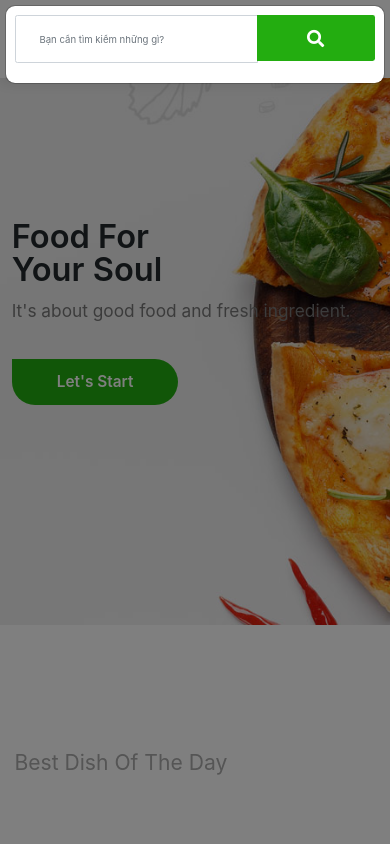
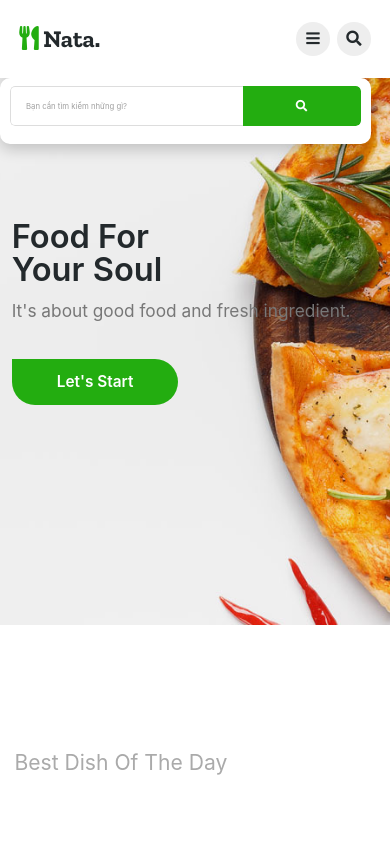
Before and after one commit to canh8386/nha-hang-CSE702025-N04-Nhom-18., a website: page index.html in a window 390 px wide. Both pictures are taken after a click on the icon 354 px from the left and 39 px from the top of the page. Shown: the top 844 px of the page. Drawn offline with nearby package versions, Linux system fonts and the light colour scheme; files whose address does not match are found by name.

Commit message:
Update style-home.css

```diff
--- a/assets/css/style-home.css
+++ b/assets/css/style-home.css
@@ -167,31 +167,6 @@ section {
     opacity: 0.8;
 }
 
-.modal-search .modal-sch-main
-{
-    border-radius: 10px;
-}
-
-.modal-search .search-btn
-{
-    background-color: var(--primary-color);
-    border-color: var(--primary-color);
-}
-
-.modal-search .search-btn i
-{
-    color: var(--white-color);
-}
-
-.modal-search .search-btn:hover
-{
-    opacity: 0.8;
-}
-
-.modal-search .search-box
-{
-    padding: 23px;
-}
 
 /* Slider */
 .slider {
@@ -920,109 +895,134 @@ a.menu-btn:hover {
         padding: 0.5rem 4rem 0.5rem 0;
     }
 }
-/* Trong style-home.css */
+/* THÊM CÁC QUY TẮC CSS CHO MODAL TÌM KIẾM TỪ TRANG MENU VÀO ĐÂY */
 
-/* Ẩn thanh tìm kiếm ban đầu và định vị */
-.custom-search-container {
-    position: fixed; /* Giữ nó ở trên cùng khi cuộn */
-    top: -100px; /* Ban đầu ẩn nó lên trên */
-    left: 0;
-    right: 0;
-    height: 70px; /* Chiều cao của thanh tìm kiếm */
-    background-color: #f7f7f7; /* Màu nền của thanh tìm kiếm */
+/* Ẩn lớp phủ nền mặc định của Bootstrap */
+.modal-backdrop {
+    display: none !important;
+}
+
+/* Điều chỉnh vị trí và hiển thị của modal tổng thể */
+#modelId.modal {
+    position: fixed; /* Giữ cố định trên màn hình */
+    top: var(--header-height); /* Sử dụng biến header-height để định vị ngay dưới header */
+    left: 50%; /* Đặt modal ở giữa theo chiều ngang */
+    transform: translateX(-50%); /* Dịch sang trái 50% chiều rộng của modal để căn giữa hoàn hảo */
+    width: 100%; /* Sẽ được giới hạn bởi max-width của modal-dialog */
+    display: block !important; /* Buộc display: block để có thể transition opacity/visibility */
+    opacity: 0; /* Ẩn ban đầu */
+    visibility: hidden; /* Ẩn ban đầu */
+    pointer-events: none; /* Không cho phép tương tác khi ẩn */
+    transition: opacity 0.3s ease-in-out, visibility 0.3s ease-in-out, top 0.3s ease-in-out; /* Thêm hiệu ứng chuyển động */
+    z-index: 1050; /* Đảm bảo modal nằm trên các nội dung khác */
+}
+
+/* Khi modal được hiển thị */
+#modelId.modal.show {
+    opacity: 1;
+    visibility: visible;
+    pointer-events: auto; /* Cho phép tương tác khi hiển thị */
+    top: var(--header-height); /* Giữ nguyên vị trí khi hiển thị để không bị trượt */
+}
+
+/* Điều chỉnh kích thước và vị trí của dialog bên trong modal */
+#modelId .modal-dialog {
+    max-width: 550px; /* Chiều rộng tối đa của khung tìm kiếm */
+    width: 90%; /* Chiếm 90% chiều rộng có sẵn */
+    margin: 0; /* Bỏ margin mặc định của Bootstrap */
+    transform: none !important; /* Ghi đè transform của Bootstrap để không làm lệch */
+    top: auto !important; /* Bỏ top mặc định của Bootstrap */
+}
+
+/* Tạo kiểu cho khung nội dung của modal */
+#modelId .modal-content.modal-sch-main {
+    border: none; /* Bỏ viền mặc định */
+    border-radius: 10px; /* Bo tròn góc */
+    box-shadow: 0 5px 15px rgba(0,0,0,0.2); /* Đổ bóng */
+    background-color: var(--white-color); /* Nền trắng */
+    padding: 10px 15px; /* Padding bên trong khung */
+}
+
+/* Định hình input group bên trong modal-body */
+#modelId .modal-body {
+    padding: 0 !important; /* Bỏ padding mặc định của modal-body */
+    display: flex;
+    align-items: center;
+    width: 100%;
+}
+
+#modelId .input-group {
+    flex-grow: 1; /* Cho phép input group mở rộng hết chiều rộng */
+    border-radius: 5px;
+    overflow: hidden;
+}
+
+/* Input tìm kiếm */
+#modelId .search-box.form-control {
+    height: 48px; /* Chiều cao input */
+    padding: 0 20px;
+    border: 1px solid #ddd;
+    border-right: none;
+    border-radius: 5px 0 0 5px;
+    font-size: 1.1em; /* Kích thước chữ placeholder */
+    outline: none;
+    box-shadow: none;
+}
+
+/* Tùy chỉnh placeholder text riêng biệt */
+#modelId .search-box.form-control::placeholder {
+    font-size: 1em;
+    color: #a0a0a0;
+}
+
+/* Nút tìm kiếm */
+#modelId .input-group-append .search-btn {
+    height: 48px; /* Khớp chiều cao input */
+    width: 55px; /* Chiều rộng nút */
+    background-color: var(--primary-color); /* Sử dụng biến màu chính của bạn */
+    color: var(--white-color);
+    border: none;
+    border-radius: 0 5px 5px 0;
+    font-size: 1.5em; /* KÍNH LÚP LỚN HƠN */
     display: flex;
     align-items: center;
     justify-content: center;
-    padding: 0 20px; /* Padding hai bên */
-    box-shadow: 0 5px 15px rgba(0,0,0,0.1); /* Đổ bóng nhẹ */
-    z-index: 1000; /* Đảm bảo nó nằm trên các nội dung khác */
-    transition: top 0.3s ease-in-out; /* Hiệu ứng trượt xuống */
-}
-
-/* Khi thanh tìm kiếm hiện ra (thêm class 'active' bằng JS) */
-.custom-search-container.active {
-    top: 0; /* Hiện ra ngay dưới header nếu header có position: fixed; top:0 */
-    /* Hoặc có thể đặt top: 80px; nếu header của bạn có chiều cao 80px */
-}
-
-.custom-search-input {
-    flex-grow: 1; /* Cho phép input mở rộng */
-    height: 45px;
-    padding: 0 15px;
-    border: 1px solid #ddd;
-    border-radius: 5px;
-    font-size: 1.1em;
-    outline: none; /* Bỏ viền khi focus */
-}
-
-.custom-search-button {
-    height: 45px;
-    width: 60px;
-    background-color: #4CAF50; /* Màu xanh lá cây */
-    color: white;
-    border: none;
-    border-radius: 5px;
-    margin-left: 10px;
     cursor: pointer;
-    font-size: 1.2em;
-    display: flex;
-    align-items: center;
-    justify-content: center;
     transition: background-color 0.3s ease;
 }
 
-.custom-search-button:hover {
-    background-color: #45a049;
+#modelId .input-group-append .search-btn:hover {
+    background-color: #45a049; /* Màu hover */
 }
 
-.custom-search-container #close-search {
-    font-size: 1.5em;
-    color: #555;
-    margin-left: 20px;
-    cursor: pointer;
-    transition: color 0.3s ease;
-}
-
-.custom-search-container #close-search:hover {
-    color: #333;
-}
-
-/* Thêm padding cho body khi thanh tìm kiếm hiện ra để nội dung không bị che */
-body.search-active {
-    padding-top: 70px; /* Chiều cao của .custom-search-container */
+/* Ẩn footer của modal nếu không cần thiết */
+#modelId .modal-footer {
+    display: none !important;
 }
 
 /* Responsive cho màn hình nhỏ hơn */
 @media (max-width: 768px) {
-    .custom-search-container {
-        height: 60px;
-        padding: 0 10px;
+    #modelId.modal {
+        top: var(--header-height); /* Giữ vị trí dưới header trên di động */
     }
-    .custom-search-input {
+    #modelId .modal-dialog {
+        max-width: 95%;
+        width: 95%;
+    }
+    #modelId .search-box.form-control {
         height: 40px;
+        font-size: 0.9em;
+        padding: 0 15px;
     }
-    .custom-search-button {
+    #modelId .search-box.form-control::placeholder {
+        font-size: 0.9em;
+    }
+    #modelId .input-group-append .search-btn {
         height: 40px;
-        width: 50px;
-        font-size: 1em;
+        width: 45px;
+        font-size: 1.2em;
     }
-    .custom-search-container #close-search {
-        font-size: 1.2em;
-        margin-left: 10px;
-    }
-    body.search-active {
-        padding-top: 60px;
+    #modelId .modal-content.modal-sch-main {
+        padding: 8px 10px;
     }
 }
-
-/* Đảm bảo header không bị che bởi thanh tìm kiếm khi thanh tìm kiếm hiện ra.
-   Nếu header của bạn đã có position: fixed và top: 0, thì không cần thay đổi.
-   Nếu không, bạn có thể cần điều chỉnh z-index của header hoặc top của thanh tìm kiếm. */
-.header {
-    position: fixed;
-    top: 0;
-    left: 0;
-    right: 0;
-    z-index: 1020; /* Đảm bảo header nằm trên nội dung và dưới thanh tìm kiếm */
-    /* ... các style khác của header */
-}
```
